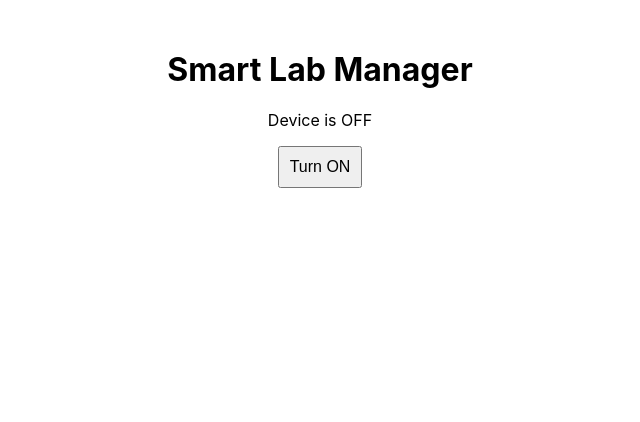
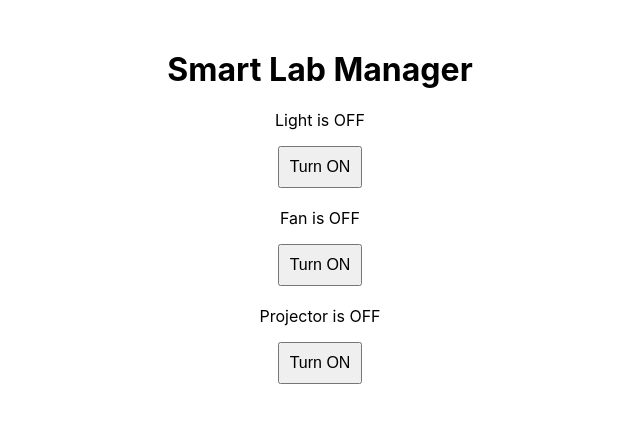
Before and after one commit to alber240/ikigugu-smartlab-AllenAlbertA, a React (Create React App) app: page / in a window 1280 px wide. Shown: the top 422 px of the page, without its empty margins (320-960 px from the left). Built offline with nearby package versions, Linux system fonts and the light colour scheme.

Commit message:
Day 3: Core logic and MQTT integration working

```diff
--- a/package.json
+++ b/package.json
@@ -7,9 +7,10 @@
     "@testing-library/jest-dom": "^6.6.3",
     "@testing-library/react": "^16.3.0",
     "@testing-library/user-event": "^13.5.0",
+    "mqtt": "^5.11.1",
     "react": "^19.1.0",
     "react-dom": "^19.1.0",
-    "react-scripts": "5.0.1",
+    "react-scripts": "^5.0.1",
     "web-vitals": "^2.1.4"
   },
   "scripts": {
--- a/src/DeviceControl.js
+++ b/src/DeviceControl.js
@@ -1,19 +1,33 @@
 import React, { useState } from "react";
+import mqtt from "mqtt";
+
+const devicesList = ["Light", "Fan", "Projector"];
 
 function DeviceControl() {
-  const [deviceState, setDeviceState] = useState(false);
+    const [deviceStates, setDeviceStates] = useState({
+        Light: false,
+        Fan: false,
+        Projector: false,
+    });
 
-  const toggleDevice = () => {
-    setDeviceState(!deviceState);
+    const toggleDevice = (device) => {
+        setDeviceStates((prevStates) => ({
+            ...prevStates,
+            [device]: !prevStates[device],
+        }));
     };
 
     return (
         <div style={{ textAlign: "center", marginTop: "50px"}}>
            <h1>Smart Lab Manager</h1>
-      <p> Device is {deviceState ? "ON" : "OFF"}</p>
-      <button onClick={toggleDevice} style={{ padding: "10px", fontSize: "16px"}}>
-        {deviceState ? "Turn OFF" : "Turn ON"}
+           {devicesList.map((device) => (
+            <div key={device} style={{ margin: "20px" }}>
+            <p>{device} is {deviceStates[device] ? "ON" : "OFF"} </p>
+            <button onClick={() => toggleDevice(device)} style={{ padding: "10px", fontSize: "16px" }}>
+                {deviceStates[device] ? "Turn OFF" : "Turn ON"}
             </button>
+            </div>
+        ))}
         </div>
     );
 }
```
Also changed, not shown: 1 other file (tests, documents, lock files or other folders). Lines whose indentation alone changed are shown as unchanged.
